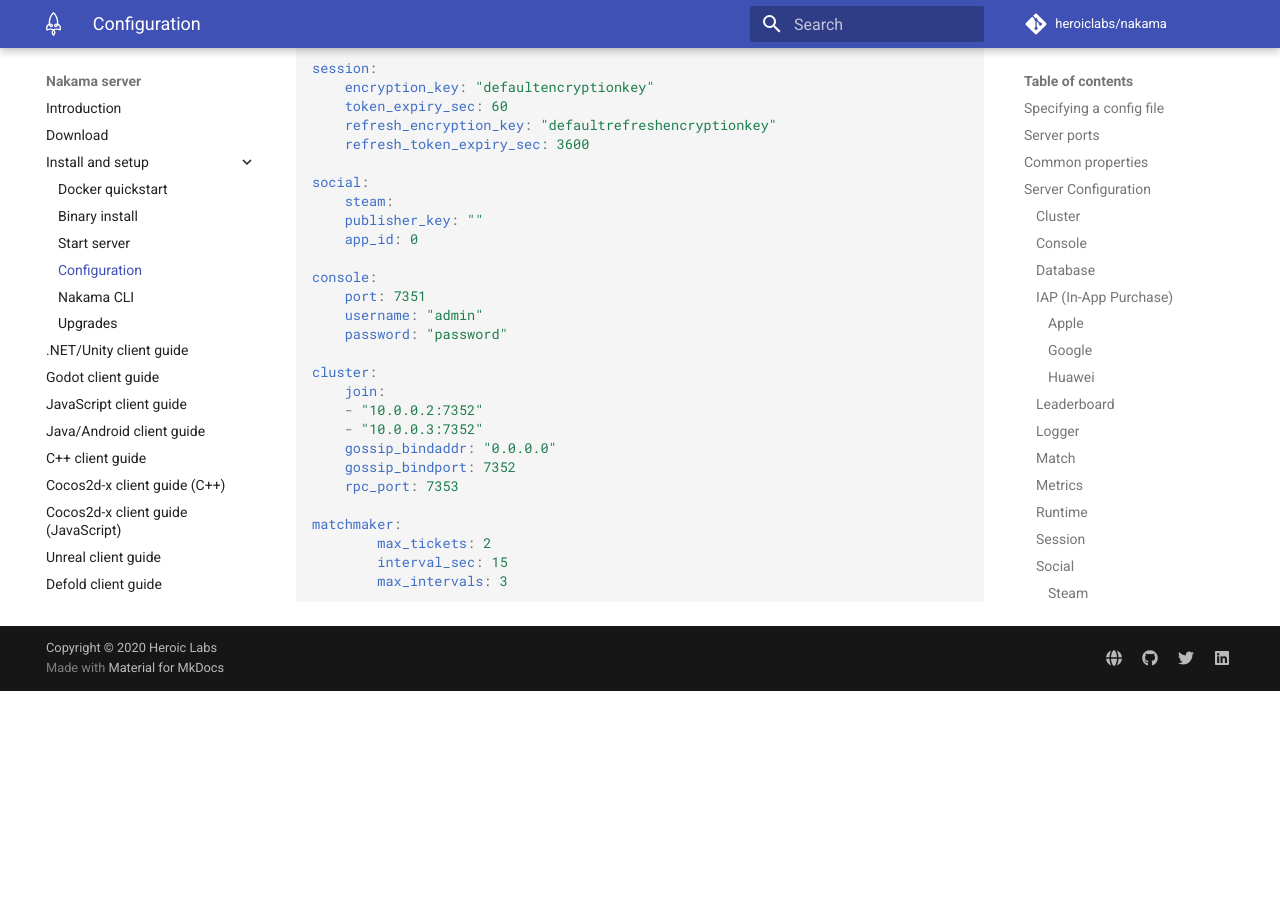
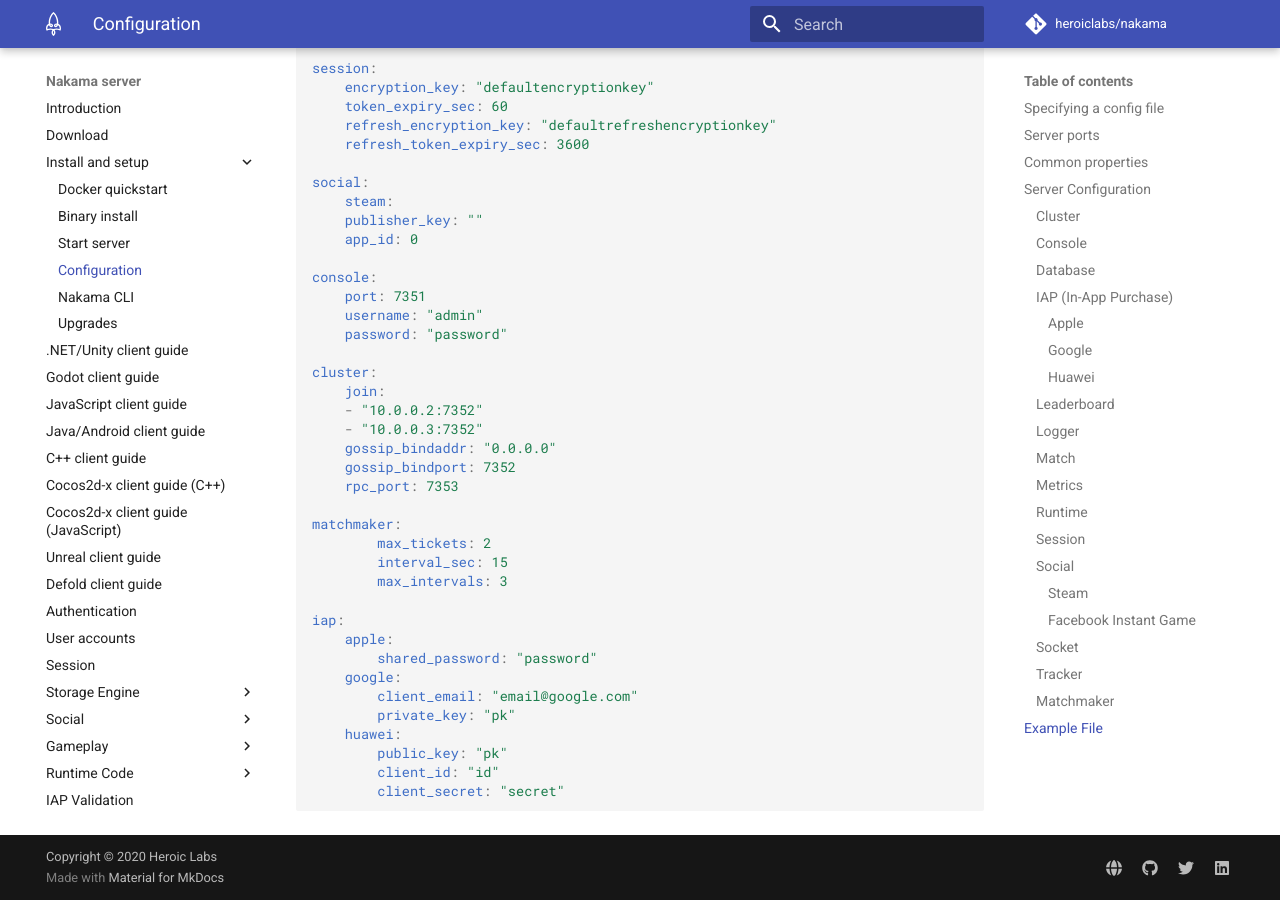
Before and after one commit to heroiclabs/nakama-docs, an MkDocs documentation site: the page built from docs/install-configuration.md, in a window 1280 px wide and 900 px high, scrolled down 14275 px. Built offline with MkDocs 1.6.1 and Material for MkDocs 9.7.7, drawn with Linux system fonts in a browser that asks for light colours; comment, search, counter and statistics services are not loaded; before the commit the page ends 14966 px from its top, so only the background shows below that.

Commit message:
add iap yaml docs (#201)

````diff
--- a/docs/install-configuration.md
+++ b/docs/install-configuration.md
@@ -404,4 +404,14 @@
         interval_sec: 15
         max_intervals: 3
 
+iap:
+	apple:
+		shared_password: "password"
+	google:
+		client_email: "email@google.com"
+		private_key: "pk"
+	huawei:
+		public_key: "pk"
+		client_id: "id"
+		client_secret: "secret"
 ```
````
